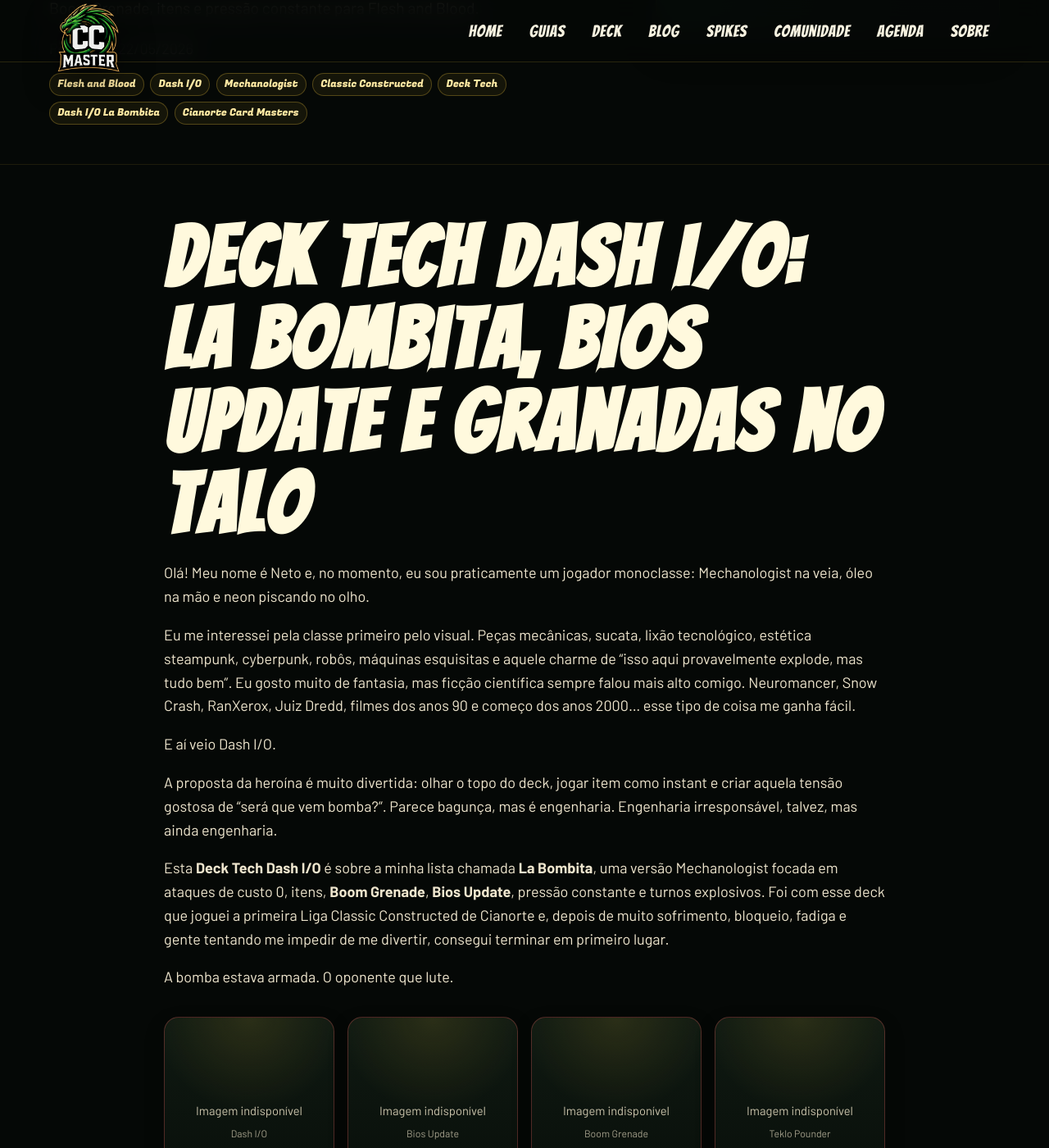
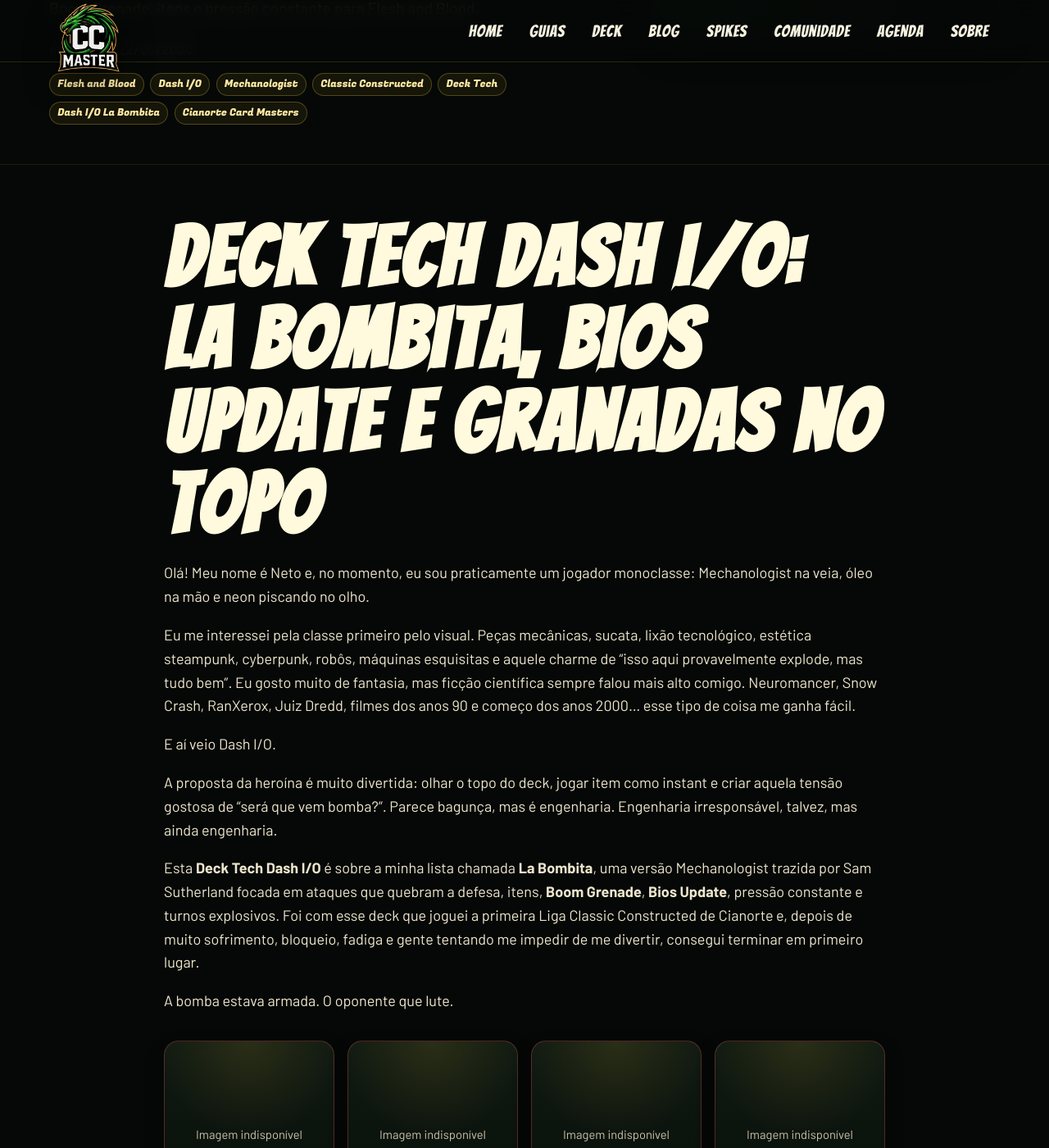
Before and after one commit to Knoha-knotoa/cianortecardmaster, a Jekyll site: the page built from _decks/Classic-Constructed/deck-tech-dash-io-la-bombita.md, in a window 1280 px wide and 1400 px high, scrolled down 746 px. Shown: the whole window at 82% size. Built offline with Jekyll 4.4.1, drawn with Linux system fonts in a browser that asks for light colours.

Commit message:
Revise title and enhance deck description
Updated the title and added details about the Mechanologist deck's origin.

```diff
--- a/_decks/Classic-Constructed/deck-tech-dash-io-la-bombita.md
+++ b/_decks/Classic-Constructed/deck-tech-dash-io-la-bombita.md
@@ -18,7 +18,7 @@
   - Cianorte Card Masters
 ---
 
-# Deck Tech Dash I/O: La Bombita, BIOS Update e Granadas no Talo
+# Deck Tech Dash I/O: La Bombita, BIOS Update e Granadas no Topo
 
 Olá! Meu nome é Neto e, no momento, eu sou praticamente um jogador monoclasse: Mechanologist na veia, óleo na mão e neon piscando no olho.
 
@@ -28,7 +28,7 @@
 
 A proposta da heroína é muito divertida: olhar o topo do deck, jogar item como instant e criar aquela tensão gostosa de “será que vem bomba?”. Parece bagunça, mas é engenharia. Engenharia irresponsável, talvez, mas ainda engenharia.
 
-Esta **Deck Tech Dash I/O** é sobre a minha lista chamada **La Bombita**, uma versão Mechanologist focada em ataques de custo 0, itens, **Boom Grenade**, **Bios Update**, pressão constante e turnos explosivos. Foi com esse deck que joguei a primeira Liga Classic Constructed de Cianorte e, depois de muito sofrimento, bloqueio, fadiga e gente tentando me impedir de me divertir, consegui terminar em primeiro lugar.
+Esta **Deck Tech Dash I/O** é sobre a minha lista chamada **La Bombita**, uma versão Mechanologist trazida por Sam Sutherland focada em ataques que quebram a defesa, itens, **Boom Grenade**, **Bios Update**, pressão constante e turnos explosivos. Foi com esse deck que joguei a primeira Liga Classic Constructed de Cianorte e, depois de muito sofrimento, bloqueio, fadiga e gente tentando me impedir de me divertir, consegui terminar em primeiro lugar.
 
 A bomba estava armada. O oponente que lute.
 
```
